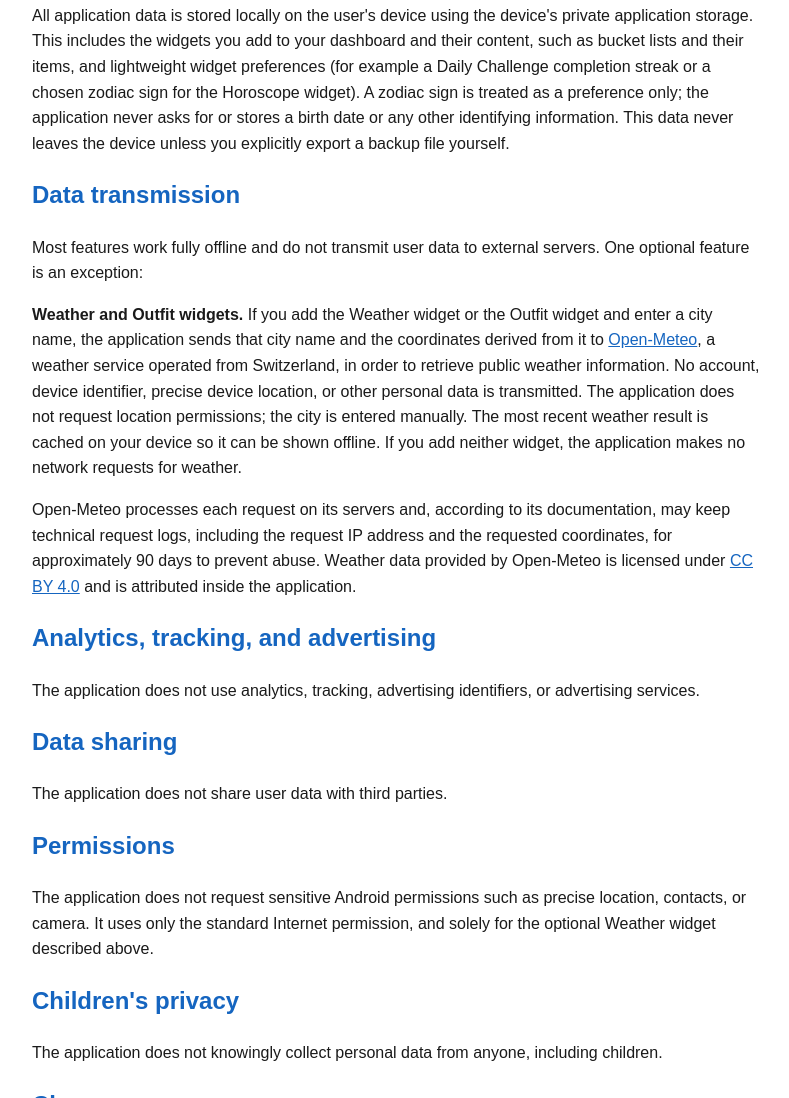
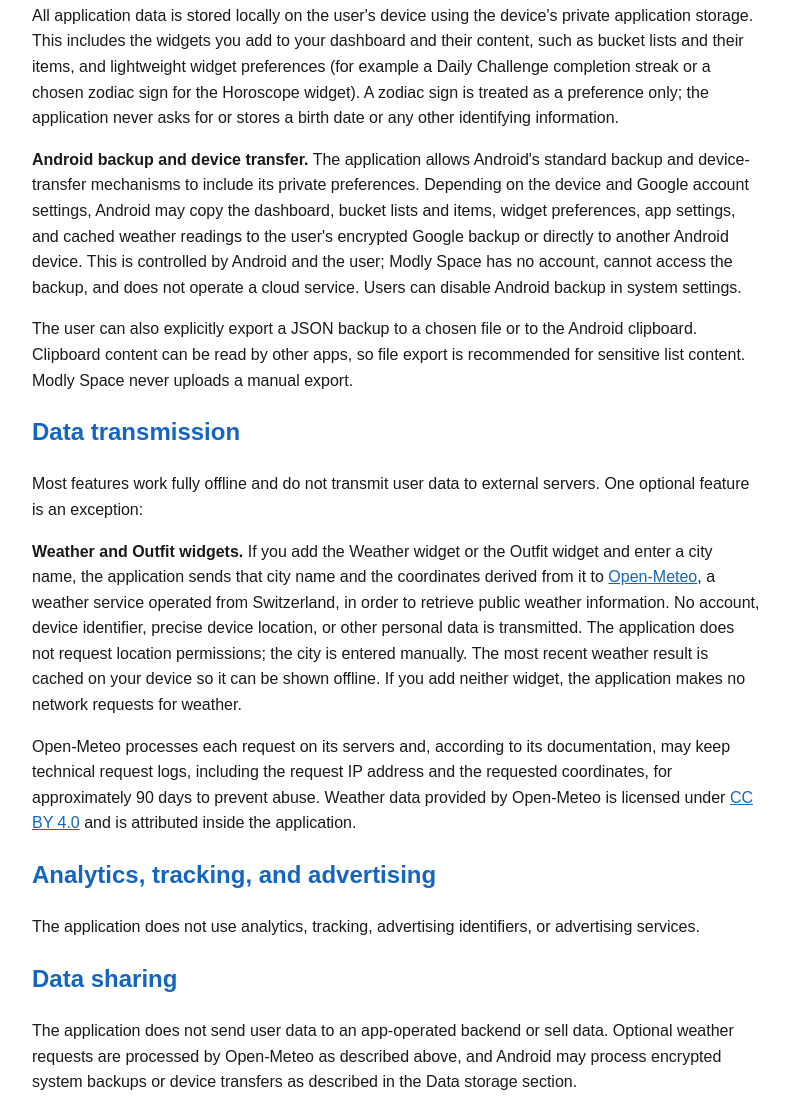
Before and after one commit to Nioctren/Applications-legal, a plain HTML site: page docs/modly-space/index.html in a window 1280 px wide. Shown: the part 351-1449 px from the top of the page, without its empty margins (244-1033 px from the left). Drawn offline with Linux system fonts and the light colour scheme.

Commit message:
update for Modly space (weather api)

```diff
--- a/docs/modly-space/index.html
+++ b/docs/modly-space/index.html
@@ -15,7 +15,7 @@
 </head>
 <body>
   <h1>Privacy Policy</h1>
-  <p class="muted">Modly Space - Last updated: 2026-07-28</p>
+  <p class="muted">Modly Space - Last updated: 2026-07-27</p>
   <p><strong>Modly Space</strong> ("the application") is an Android application.</p>
   <h2>Data collection</h2>
   <p>The application does not collect personal data.</p>
@@ -26,8 +26,19 @@
   preferences (for example a Daily Challenge completion streak or a chosen zodiac
   sign for the Horoscope widget). A zodiac sign is treated as a preference only;
   the application never asks for or stores a birth date or any other identifying
-  information. This data never leaves the device unless you explicitly export a
-  backup file yourself.</p>
+  information.</p>
+  <p><strong>Android backup and device transfer.</strong> The application allows
+  Android's standard backup and device-transfer mechanisms to include its private
+  preferences. Depending on the device and Google account settings, Android may
+  copy the dashboard, bucket lists and items, widget preferences, app settings,
+  and cached weather readings to the user's encrypted Google backup or directly
+  to another Android device. This is controlled by Android and the user; Modly
+  Space has no account, cannot access the backup, and does not operate a cloud
+  service. Users can disable Android backup in system settings.</p>
+  <p>The user can also explicitly export a JSON backup to a chosen file or to the
+  Android clipboard. Clipboard content can be read by other apps, so file export
+  is recommended for sensitive list content. Modly Space never uploads a manual
+  export.</p>
   <h2>Data transmission</h2>
   <p>Most features work fully offline and do not transmit user data to external
   servers. One optional feature is an exception:</p>
@@ -50,9 +61,12 @@
   <h2>Analytics, tracking, and advertising</h2>
   <p>The application does not use analytics, tracking, advertising identifiers, or advertising services.</p>
   <h2>Data sharing</h2>
-  <p>The application does not share user data with third parties.</p>
+  <p>The application does not send user data to an app-operated backend or sell
+  data. Optional weather requests are processed by Open-Meteo as described above,
+  and Android may process encrypted system backups or device transfers as
+  described in the Data storage section.</p>
   <h2>Permissions</h2>
-  <p>The application does not request sensitive Android permissions such as precise location, contacts, or camera. It uses only the standard Internet permission, and solely for the optional Weather widget described above.</p>
+  <p>The application does not request sensitive Android permissions such as precise location, contacts, or camera. It uses only the standard Internet permission, and solely for the optional Weather and Outfit widgets described above.</p>
   <h2>Children's privacy</h2>
   <p>The application does not knowingly collect personal data from anyone, including children.</p>
   <h2>Changes</h2>
```
